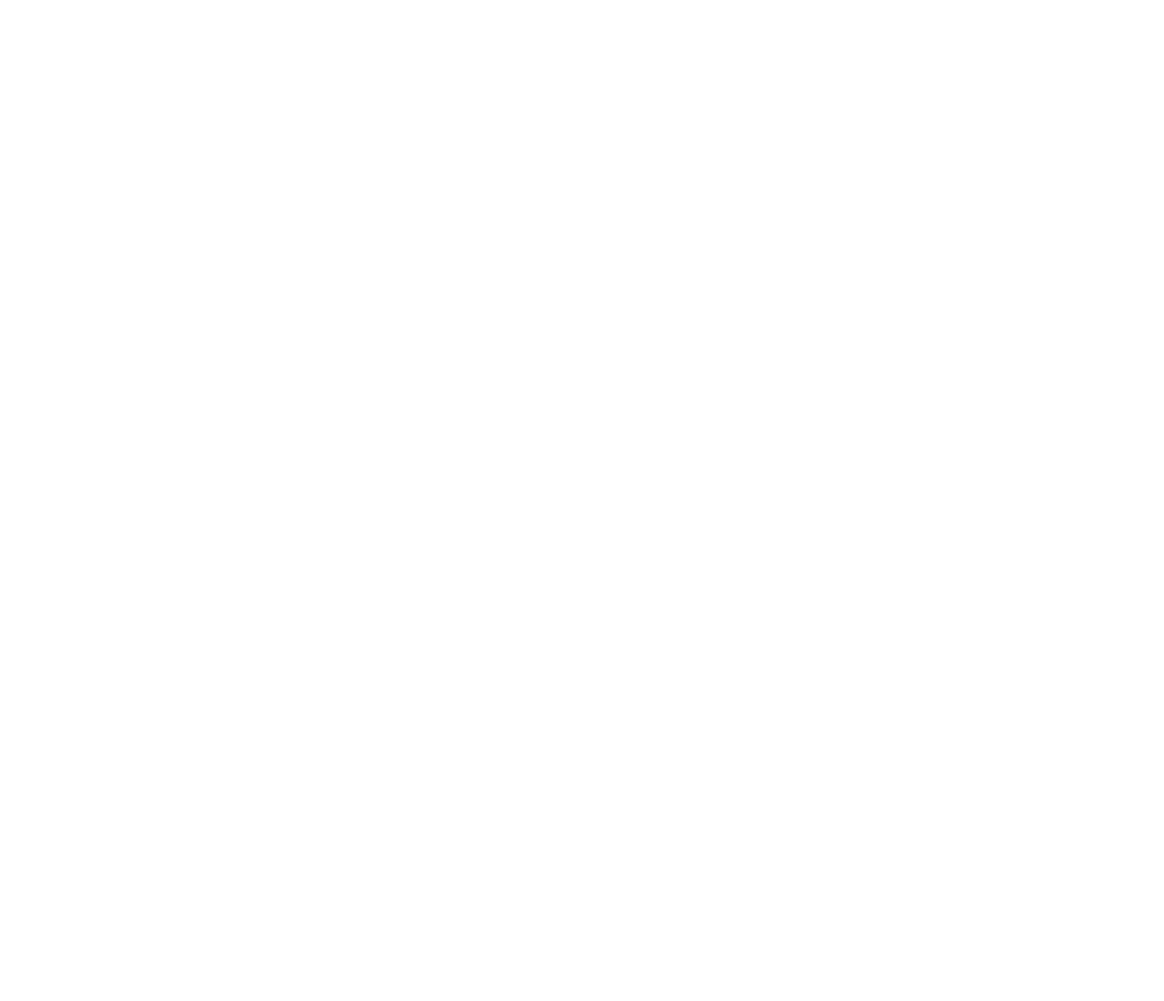
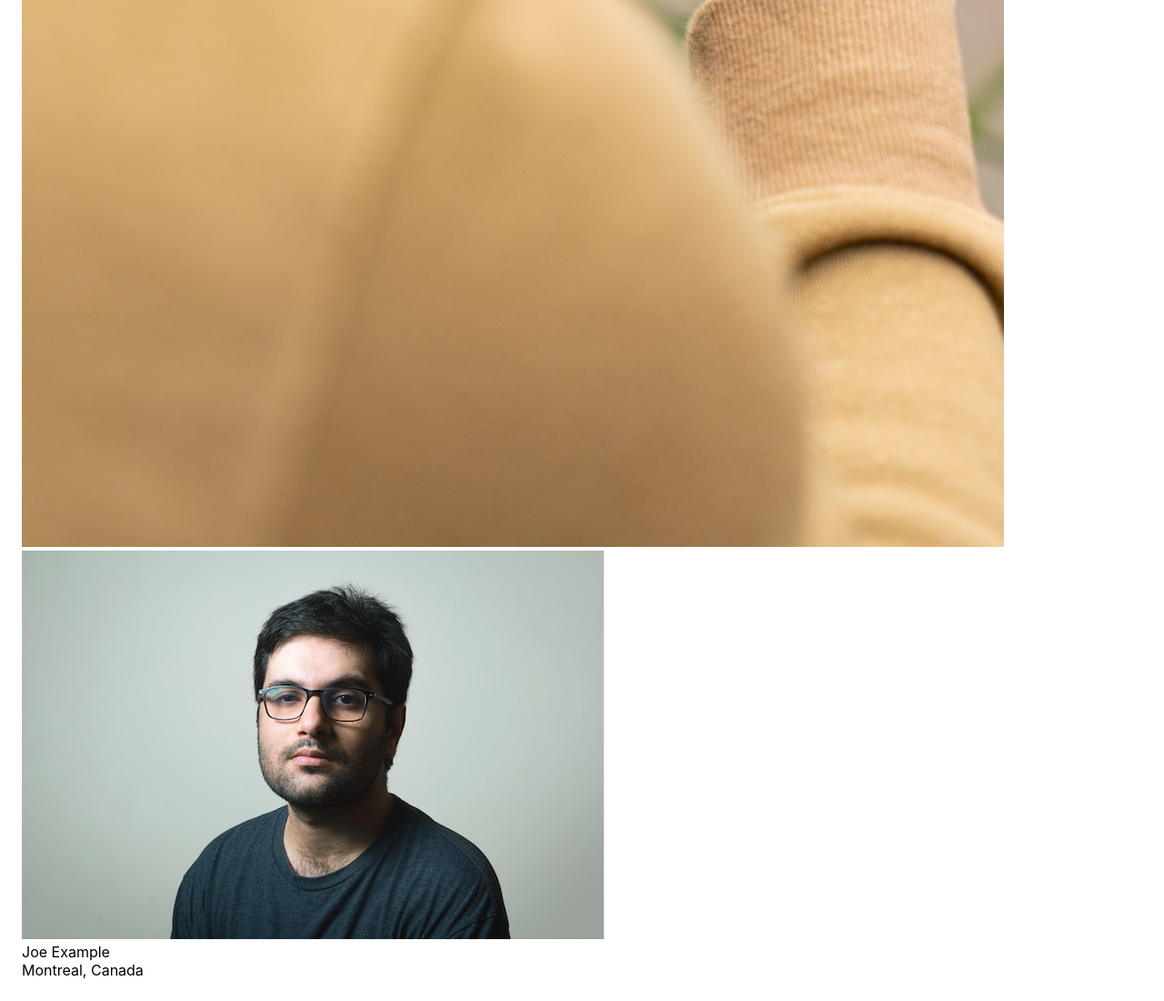
Before and after one commit to Hungle2911/photolabs, a React (Create React App) app in the folder frontend/: page / in a window 1280 px wide. Shown: the part 1344-2444 px from the top of the page at 91% size. Before the commit the page ends 800 px from the top, so only its background shows below. Built offline with nearby package versions, Linux system fonts and the light colour scheme; the HTML template or start-up script is replaced by a standard one.

Commit message:
initial commit

```diff
--- a/frontend/src/App.jsx
+++ b/frontend/src/App.jsx
@@ -3,11 +3,21 @@
 import PhotoListItem from './components/PhotoListItem';
 import './App.scss';
 
+const sampleDataForPhotoListItem = {
+  id: "1",
+  location: {
+    city: "Montreal",
+    country: "Canada",
+  },
+  imageSource: `${process.env.PUBLIC_URL}/Image-1-Regular.jpeg`,
+  username: "Joe Example",
+  profile: `${process.env.PUBLIC_URL}/profile-1.jpg`,
+};
 // Note: Rendering a single component to build components in isolation
 const App = () => {
   return (
     <div className="App">
-      <PhotoListItem/>
+      <PhotoListItem props={sampleDataForPhotoListItem}/>
     </div>
   );
 };
--- a/frontend/src/components/PhotoListItem.jsx
+++ b/frontend/src/components/PhotoListItem.jsx
@@ -3,19 +3,15 @@
 import "../styles/PhotoListItem.scss";
 
 
-const sampleDataForPhotoListItem = {
-  id: "1",
-  location: {
-    city: "Montreal",
-    country: "Canada",
-  },
-  imageSource: `${process.env.PUBLIC_URL}/Image-1-Regular.jpeg`,
-  username: "Joe Example",
-  profile: `${process.env.PUBLIC_URL}/profile-1.jpg`,
-};
-
-const PhotoListItem = () => {
-  /* Insert React */
+const PhotoListItem = ({props}) => {
+  return (
+    <>
+    <img src={props.imageSource}  />
+    <img src={props.profile} />
+    <div>{props.username}</div>
+    <div>{props.location.city}, {props.location.country}</div>
+    </>
+  )
 };
 
 export default PhotoListItem;
```
Also changed, not shown: 1 other file (tests, documents, lock files or other folders).
